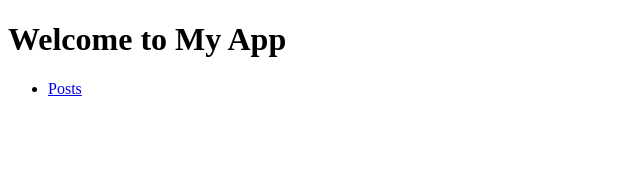
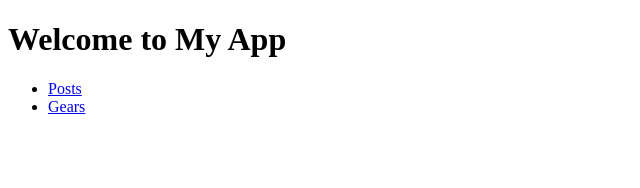
Before and after one commit to TakeshiShiomi/rails_next, a Next.js app in the folder frontend/my-app/: page / in a window 1280 px wide. Shown: the top 188 px of the page, without its empty margins (0-640 px from the left). Built offline with nearby package versions, Linux system fonts and the light colour scheme.

Commit message:
gearページ追加

```diff
--- a/frontend/my-app/src/pages/index.tsx
+++ b/frontend/my-app/src/pages/index.tsx
@@ -10,6 +10,9 @@ const Home = () => {
           <li>
             <Link href="/posts">Posts</Link>
           </li>
+          <li>
+            <Link href="/gears">Gears</Link>
+          </li>
         </ul>
       </nav>
     </div>
```
